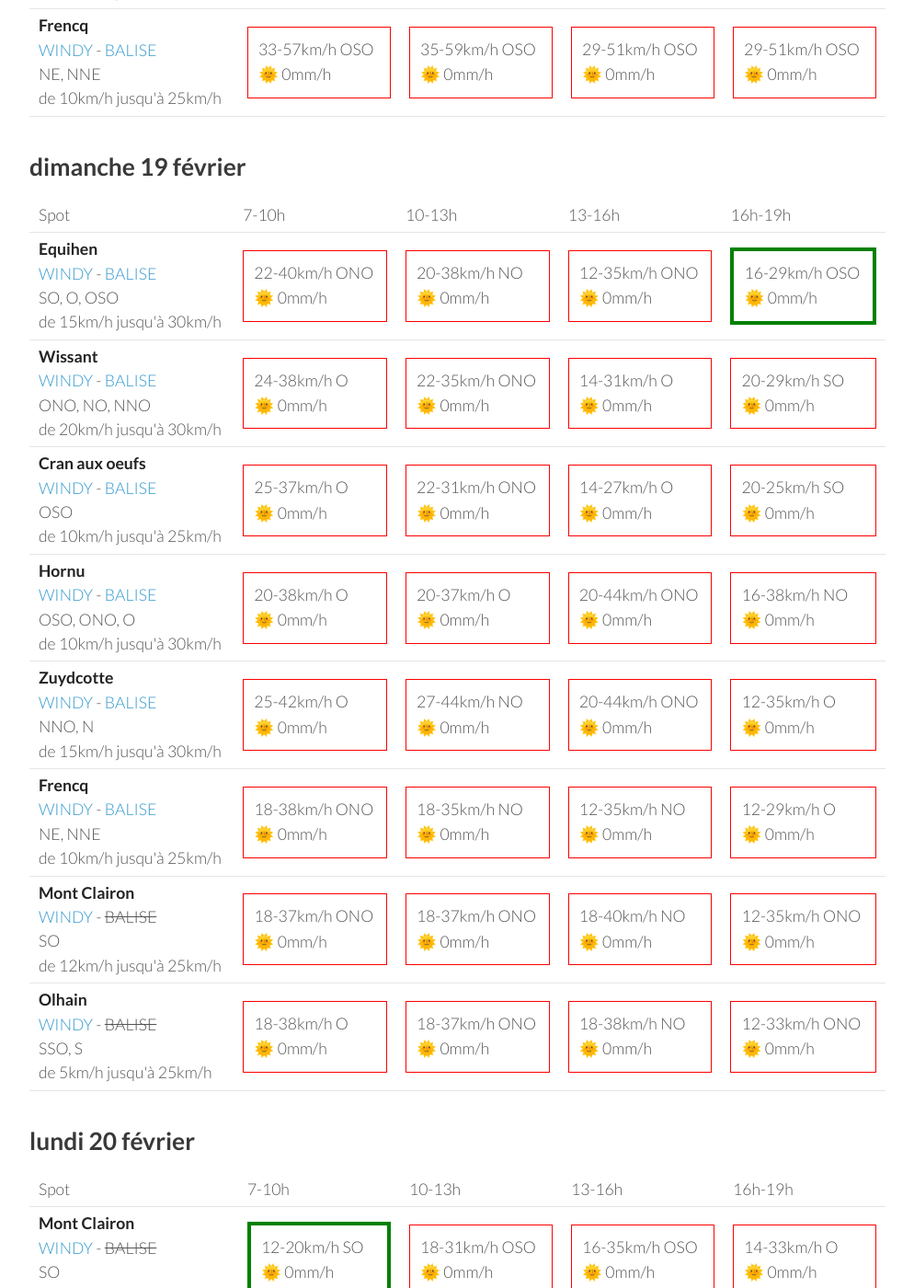
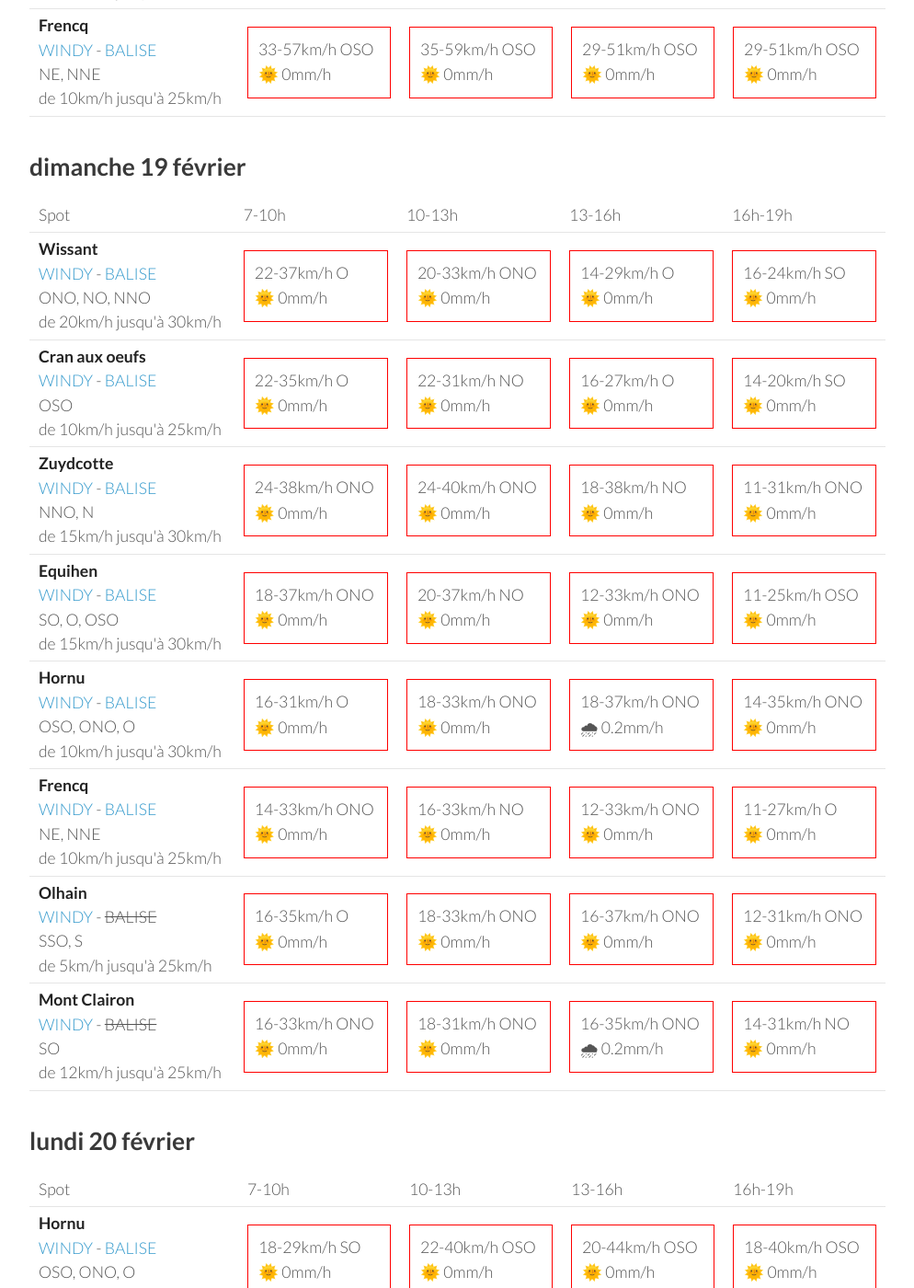
Before and after one commit to parapente-dans-le-nord/parapente-dans-le-nord.github.io, a Jekyll site: the page built from all.markdown, in a window 1280 px wide and 1400 px high, scrolled down 2931 px. Shown: the whole window at 92% size, without its empty margins (26-1020 px from the left). Built offline with Jekyll 4.4.1, drawn with Linux system fonts in a browser that asks for light colours; some of the changed text lies outside the part shown.

Commit message:
update index.markdown

```diff
--- a/all.markdown
+++ b/all.markdown
@@ -263,82 +263,82 @@ page mise à jour le vendredi 17 février 13:03
       <td>16h-19h</td>
     </tr>
 <tr>
-        <td><strong>Equihen</strong><br><a href="https://windy.com/50.679/1.572?50.279,1.571,8,m:e3CagdM">WINDY</a> - <span class=""><a href="https://balisemeteo.com/balise_histo.php?idBalise=159">BALISE</a> </span><br> <span class="vent-favorable">SO, O, OSO</span><br><span class="force-vent">de 15km/h jusqu'à 30km/h</span> </td>
-
-            <td><div class="not-flyable"><p>22-40km/h ONO</p><p>🌞 0mm/h</p></div></td>
-            <td><div class="not-flyable"><p>20-38km/h NO</p><p>🌞 0mm/h</p></div></td>
-            <td><div class="not-flyable"><p>12-35km/h ONO</p><p>🌞 0mm/h</p></div></td>
-            <td><div class="flyable"><p>16-29km/h OSO</p><p>🌞 0mm/h</p></div></td>
-
-
-    </tr>
-<tr>
         <td><strong>Wissant</strong><br><a href="https://windy.com/50.885/1.653?50.488,1.653,8,m:e3XagdU">WINDY</a> - <span class=""><a href="https://balisemeteo.com/balise_histo.php?idBalise=159">BALISE</a> </span><br> <span class="vent-favorable">ONO, NO, NNO</span><br><span class="force-vent">de 20km/h jusqu'à 30km/h</span> </td>
 
-            <td><div class="not-flyable"><p>24-38km/h O</p><p>🌞 0mm/h</p></div></td>
-            <td><div class="not-flyable"><p>22-35km/h ONO</p><p>🌞 0mm/h</p></div></td>
-            <td><div class="not-flyable"><p>14-31km/h O</p><p>🌞 0mm/h</p></div></td>
-            <td><div class="not-flyable"><p>20-29km/h SO</p><p>🌞 0mm/h</p></div></td>
+            <td><div class="not-flyable"><p>22-37km/h O</p><p>🌞 0mm/h</p></div></td>
+            <td><div class="not-flyable"><p>20-33km/h ONO</p><p>🌞 0mm/h</p></div></td>
+            <td><div class="not-flyable"><p>14-29km/h O</p><p>🌞 0mm/h</p></div></td>
+            <td><div class="not-flyable"><p>16-24km/h SO</p><p>🌞 0mm/h</p></div></td>
 
 
     </tr>
 <tr>
         <td><strong>Cran aux oeufs</strong><br><a href="https://windy.com/50.847/1.584?50.451,1.582,8,m:e3TagdN">WINDY</a> - <span class=""><a href="https://www.meteociel.fr/temps-reel/obs_villes.php?code2=7004">BALISE</a> </span><br> <span class="vent-favorable">OSO</span><br><span class="force-vent">de 10km/h jusqu'à 25km/h</span> </td>
 
-            <td><div class="not-flyable"><p>25-37km/h O</p><p>🌞 0mm/h</p></div></td>
-            <td><div class="not-flyable"><p>22-31km/h ONO</p><p>🌞 0mm/h</p></div></td>
-            <td><div class="not-flyable"><p>14-27km/h O</p><p>🌞 0mm/h</p></div></td>
-            <td><div class="not-flyable"><p>20-25km/h SO</p><p>🌞 0mm/h</p></div></td>
+            <td><div class="not-flyable"><p>22-35km/h O</p><p>🌞 0mm/h</p></div></td>
+            <td><div class="not-flyable"><p>22-31km/h NO</p><p>🌞 0mm/h</p></div></td>
+            <td><div class="not-flyable"><p>16-27km/h O</p><p>🌞 0mm/h</p></div></td>
+            <td><div class="not-flyable"><p>14-20km/h SO</p><p>🌞 0mm/h</p></div></td>
+
+
+    </tr>
+<tr>
+        <td><strong>Zuydcotte</strong><br><a href="https://windy.com/51.064/2.491?50.669,2.488,8,m:e4hagfk">WINDY</a> - <span class=""><a href="https://www.allosurf.net/meteo/live/dunkerque-station-meteo-lfak-8329.html">BALISE</a> </span><br> <span class="vent-favorable">NNO, N</span><br><span class="force-vent">de 15km/h jusqu'à 30km/h</span> </td>
+
+            <td><div class="not-flyable"><p>24-38km/h ONO</p><p>🌞 0mm/h</p></div></td>
+            <td><div class="not-flyable"><p>24-40km/h ONO</p><p>🌞 0mm/h</p></div></td>
+            <td><div class="not-flyable"><p>18-38km/h NO</p><p>🌞 0mm/h</p></div></td>
+            <td><div class="not-flyable"><p>11-31km/h ONO</p><p>🌞 0mm/h</p></div></td>
+
+
+    </tr>
+<tr>
+        <td><strong>Equihen</strong><br><a href="https://windy.com/50.679/1.572?50.279,1.571,8,m:e3CagdM">WINDY</a> - <span class=""><a href="https://balisemeteo.com/balise_histo.php?idBalise=159">BALISE</a> </span><br> <span class="vent-favorable">SO, O, OSO</span><br><span class="force-vent">de 15km/h jusqu'à 30km/h</span> </td>
+
+            <td><div class="not-flyable"><p>18-37km/h ONO</p><p>🌞 0mm/h</p></div></td>
+            <td><div class="not-flyable"><p>20-37km/h NO</p><p>🌞 0mm/h</p></div></td>
+            <td><div class="not-flyable"><p>12-33km/h ONO</p><p>🌞 0mm/h</p></div></td>
+            <td><div class="not-flyable"><p>11-25km/h OSO</p><p>🌞 0mm/h</p></div></td>
 
 
     </tr>
 <tr>
         <td><strong>Hornu</strong><br><a href="https://windy.com/50.424/3.819?50.024,3.818,8,m:e3daghw">WINDY</a> - <span class=""><a href="https://balisemeteo.com/balise_histo.php?idBalise=5040">BALISE</a> </span><br> <span class="vent-favorable">OSO, ONO, O</span><br><span class="force-vent">de 10km/h jusqu'à 30km/h</span> </td>
 
-            <td><div class="not-flyable"><p>20-38km/h O</p><p>🌞 0mm/h</p></div></td>
-            <td><div class="not-flyable"><p>20-37km/h O</p><p>🌞 0mm/h</p></div></td>
-            <td><div class="not-flyable"><p>20-44km/h ONO</p><p>🌞 0mm/h</p></div></td>
-            <td><div class="not-flyable"><p>16-38km/h NO</p><p>🌞 0mm/h</p></div></td>
-
-
-    </tr>
-<tr>
-        <td><strong>Zuydcotte</strong><br><a href="https://windy.com/51.064/2.491?50.669,2.488,8,m:e4hagfk">WINDY</a> - <span class=""><a href="https://www.allosurf.net/meteo/live/dunkerque-station-meteo-lfak-8329.html">BALISE</a> </span><br> <span class="vent-favorable">NNO, N</span><br><span class="force-vent">de 15km/h jusqu'à 30km/h</span> </td>
-
-            <td><div class="not-flyable"><p>25-42km/h O</p><p>🌞 0mm/h</p></div></td>
-            <td><div class="not-flyable"><p>27-44km/h NO</p><p>🌞 0mm/h</p></div></td>
-            <td><div class="not-flyable"><p>20-44km/h ONO</p><p>🌞 0mm/h</p></div></td>
-            <td><div class="not-flyable"><p>12-35km/h O</p><p>🌞 0mm/h</p></div></td>
+            <td><div class="not-flyable"><p>16-31km/h O</p><p>🌞 0mm/h</p></div></td>
+            <td><div class="not-flyable"><p>18-33km/h ONO</p><p>🌞 0mm/h</p></div></td>
+            <td><div class="not-flyable"><p>18-37km/h ONO</p><p>🌧 0.2mm/h</p></div></td>
+            <td><div class="not-flyable"><p>14-35km/h ONO</p><p>🌞 0mm/h</p></div></td>
 
 
     </tr>
 <tr>
         <td><strong>Frencq</strong><br><a href="https://windy.com/50.559/1.669?50.159,1.670,8,m:e3qagdV">WINDY</a> - <span class=""><a href="https://balisemeteo.com/balise_histo.php?idBalise=159">BALISE</a> </span><br> <span class="vent-favorable">NE, NNE</span><br><span class="force-vent">de 10km/h jusqu'à 25km/h</span> </td>
 
-            <td><div class="not-flyable"><p>18-38km/h ONO</p><p>🌞 0mm/h</p></div></td>
-            <td><div class="not-flyable"><p>18-35km/h NO</p><p>🌞 0mm/h</p></div></td>
-            <td><div class="not-flyable"><p>12-35km/h NO</p><p>🌞 0mm/h</p></div></td>
-            <td><div class="not-flyable"><p>12-29km/h O</p><p>🌞 0mm/h</p></div></td>
+            <td><div class="not-flyable"><p>14-33km/h ONO</p><p>🌞 0mm/h</p></div></td>
+            <td><div class="not-flyable"><p>16-33km/h NO</p><p>🌞 0mm/h</p></div></td>
+            <td><div class="not-flyable"><p>12-33km/h ONO</p><p>🌞 0mm/h</p></div></td>
+            <td><div class="not-flyable"><p>11-27km/h O</p><p>🌞 0mm/h</p></div></td>
+
+
+    </tr>
+<tr>
+        <td><strong>Olhain</strong><br><a href="https://windy.com/50.434/2.586?50.031,2.587,8,m:e3eagft">WINDY</a> - <span class="no-balise"> BALISE </span><br> <span class="vent-favorable">SSO, S</span><br><span class="force-vent">de 5km/h jusqu'à 25km/h</span> </td>
+
+            <td><div class="not-flyable"><p>16-35km/h O</p><p>🌞 0mm/h</p></div></td>
+            <td><div class="not-flyable"><p>18-33km/h ONO</p><p>🌞 0mm/h</p></div></td>
+            <td><div class="not-flyable"><p>16-37km/h ONO</p><p>🌞 0mm/h</p></div></td>
+            <td><div class="not-flyable"><p>12-31km/h ONO</p><p>🌞 0mm/h</p></div></td>
 
 
     </tr>
 <tr>
         <td><strong>Mont Clairon</strong><br><a href="https://windy.com/49.919/2.729?49.515,2.730,8,m:e2magfH">WINDY</a> - <span class="no-balise"> BALISE </span><br> <span class="vent-favorable">SO</span><br><span class="force-vent">de 12km/h jusqu'à 25km/h</span> </td>
 
-            <td><div class="not-flyable"><p>18-37km/h ONO</p><p>🌞 0mm/h</p></div></td>
-            <td><div class="not-flyable"><p>18-37km/h ONO</p><p>🌞 0mm/h</p></div></td>
-            <td><div class="not-flyable"><p>18-40km/h NO</p><p>🌞 0mm/h</p></div></td>
-            <td><div class="not-flyable"><p>12-35km/h ONO</p><p>🌞 0mm/h</p></div></td>
-
-
-    </tr>
-<tr>
-        <td><strong>Olhain</strong><br><a href="https://windy.com/50.434/2.586?50.031,2.587,8,m:e3eagft">WINDY</a> - <span class="no-balise"> BALISE </span><br> <span class="vent-favorable">SSO, S</span><br><span class="force-vent">de 5km/h jusqu'à 25km/h</span> </td>
-
-            <td><div class="not-flyable"><p>18-38km/h O</p><p>🌞 0mm/h</p></div></td>
-            <td><div class="not-flyable"><p>18-37km/h ONO</p><p>🌞 0mm/h</p></div></td>
-            <td><div class="not-flyable"><p>18-38km/h NO</p><p>🌞 0mm/h</p></div></td>
-            <td><div class="not-flyable"><p>12-33km/h ONO</p><p>🌞 0mm/h</p></div></td>
+            <td><div class="not-flyable"><p>16-33km/h ONO</p><p>🌞 0mm/h</p></div></td>
+            <td><div class="not-flyable"><p>18-31km/h ONO</p><p>🌞 0mm/h</p></div></td>
+            <td><div class="not-flyable"><p>16-35km/h ONO</p><p>🌧 0.2mm/h</p></div></td>
+            <td><div class="not-flyable"><p>14-31km/h NO</p><p>🌞 0mm/h</p></div></td>
 
 
     </tr>
@@ -359,32 +359,42 @@ page mise à jour le vendredi 17 février 13:03
       <td>16h-19h</td>
     </tr>
 <tr>
-        <td><strong>Mont Clairon</strong><br><a href="https://windy.com/49.919/2.729?49.515,2.730,8,m:e2magfH">WINDY</a> - <span class="no-balise"> BALISE </span><br> <span class="vent-favorable">SO</span><br><span class="force-vent">de 12km/h jusqu'à 25km/h</span> </td>
+        <td><strong>Hornu</strong><br><a href="https://windy.com/50.424/3.819?50.024,3.818,8,m:e3daghw">WINDY</a> - <span class=""><a href="https://balisemeteo.com/balise_histo.php?idBalise=5040">BALISE</a> </span><br> <span class="vent-favorable">OSO, ONO, O</span><br><span class="force-vent">de 10km/h jusqu'à 30km/h</span> </td>
 
-            <td><div class="flyable"><p>12-20km/h SO</p><p>🌞 0mm/h</p></div></td>
-            <td><div class="not-flyable"><p>18-31km/h OSO</p><p>🌞 0mm/h</p></div></td>
-            <td><div class="not-flyable"><p>16-35km/h OSO</p><p>🌞 0mm/h</p></div></td>
-            <td><div class="not-flyable"><p>14-33km/h O</p><p>🌞 0mm/h</p></div></td>
+            <td><div class="not-flyable"><p>18-29km/h SO</p><p>🌞 0mm/h</p></div></td>
+            <td><div class="not-flyable"><p>22-40km/h OSO</p><p>🌞 0mm/h</p></div></td>
+            <td><div class="not-flyable"><p>20-44km/h OSO</p><p>🌞 0mm/h</p></div></td>
+            <td><div class="not-flyable"><p>18-40km/h OSO</p><p>🌞 0mm/h</p></div></td>
 
 
     </tr>
 <tr>
         <td><strong>Cran aux oeufs</strong><br><a href="https://windy.com/50.847/1.584?50.451,1.582,8,m:e3TagdN">WINDY</a> - <span class=""><a href="https://www.meteociel.fr/temps-reel/obs_villes.php?code2=7004">BALISE</a> </span><br> <span class="vent-favorable">OSO</span><br><span class="force-vent">de 10km/h jusqu'à 25km/h</span> </td>
 
-            <td><div class="not-flyable"><p>27-35km/h OSO</p><p>🌞 0mm/h</p></div></td>
-            <td><div class="not-flyable"><p>29-38km/h OSO</p><p>🌞 0mm/h</p></div></td>
-            <td><div class="not-flyable"><p>33-42km/h SO</p><p>🌞 0mm/h</p></div></td>
+            <td><div class="not-flyable"><p>27-37km/h OSO</p><p>🌞 0mm/h</p></div></td>
+            <td><div class="not-flyable"><p>27-37km/h OSO</p><p>🌞 0mm/h</p></div></td>
+            <td><div class="not-flyable"><p>31-38km/h SO</p><p>🌞 0mm/h</p></div></td>
             <td><div class="not-flyable"><p>31-42km/h OSO</p><p>🌞 0mm/h</p></div></td>
 
 
     </tr>
 <tr>
-        <td><strong>Hornu</strong><br><a href="https://windy.com/50.424/3.819?50.024,3.818,8,m:e3daghw">WINDY</a> - <span class=""><a href="https://balisemeteo.com/balise_histo.php?idBalise=5040">BALISE</a> </span><br> <span class="vent-favorable">OSO, ONO, O</span><br><span class="force-vent">de 10km/h jusqu'à 30km/h</span> </td>
+        <td><strong>Mont Clairon</strong><br><a href="https://windy.com/49.919/2.729?49.515,2.730,8,m:e2magfH">WINDY</a> - <span class="no-balise"> BALISE </span><br> <span class="vent-favorable">SO</span><br><span class="force-vent">de 12km/h jusqu'à 25km/h</span> </td>
 
-            <td><div class="not-flyable"><p>18-31km/h SO</p><p>🌞 0mm/h</p></div></td>
-            <td><div class="not-flyable"><p>20-37km/h SO</p><p>🌞 0mm/h</p></div></td>
-            <td><div class="not-flyable"><p>22-44km/h OSO</p><p>🌞 0mm/h</p></div></td>
-            <td><div class="not-flyable"><p>20-42km/h OSO</p><p>🌞 0mm/h</p></div></td>
+            <td><div class="not-flyable"><p>11-18km/h SO</p><p>🌞 0mm/h</p></div></td>
+            <td><div class="not-flyable"><p>12-25km/h OSO</p><p>🌞 0mm/h</p></div></td>
+            <td><div class="not-flyable"><p>12-27km/h OSO</p><p>🌞 0mm/h</p></div></td>
+            <td><div class="not-flyable"><p>9-25km/h OSO</p><p>🌞 0mm/h</p></div></td>
+
+
+    </tr>
+<tr>
+        <td><strong>Equihen</strong><br><a href="https://windy.com/50.679/1.572?50.279,1.571,8,m:e3CagdM">WINDY</a> - <span class=""><a href="https://balisemeteo.com/balise_histo.php?idBalise=159">BALISE</a> </span><br> <span class="vent-favorable">SO, O, OSO</span><br><span class="force-vent">de 15km/h jusqu'à 30km/h</span> </td>
+
+            <td><div class="not-flyable"><p>22-37km/h OSO</p><p>🌞 0mm/h</p></div></td>
+            <td><div class="not-flyable"><p>22-40km/h OSO</p><p>🌞 0mm/h</p></div></td>
+            <td><div class="not-flyable"><p>25-44km/h OSO</p><p>🌞 0mm/h</p></div></td>
+            <td><div class="not-flyable"><p>24-46km/h OSO</p><p>🌞 0mm/h</p></div></td>
 
 
     </tr>
@@ -392,48 +402,28 @@ page mise à jour le vendredi 17 février 13:03
         <td><strong>La Comté</strong><br><a href="https://windy.com/50.426/2.500?50.025,2.499,8">WINDY</a> - <span class=""><a href="https://balisemeteo.com/balise.php?idBalise=">BALISE</a> </span><br> <span class="vent-favorable">O, ONO, NO</span><br><span class="force-vent">de 6km/h jusqu'à 25km/h</span> </td>
 
             <td><div class="not-flyable"><p>20-35km/h OSO</p><p>🌞 0mm/h</p></div></td>
-            <td><div class="not-flyable"><p>24-44km/h O</p><p>🌞 0mm/h</p></div></td>
+            <td><div class="not-flyable"><p>22-38km/h OSO</p><p>🌞 0mm/h</p></div></td>
+            <td><div class="not-flyable"><p>24-46km/h OSO</p><p>🌞 0mm/h</p></div></td>
+            <td><div class="not-flyable"><p>20-44km/h OSO</p><p>🌞 0mm/h</p></div></td>
+
+
+    </tr>
+<tr>
+        <td><strong>Dannes</strong><br><a href="https://windy.com/50.587/1.637?50.188,1.637,8">WINDY</a> - <span class="no-balise"> BALISE </span><br> <span class="vent-favorable">O, OSO, SO, ONO</span><br><span class="force-vent">de 12km/h jusqu'à 20km/h</span> </td>
+
+            <td><div class="not-flyable"><p>18-35km/h OSO</p><p>🌞 0mm/h</p></div></td>
+            <td><div class="not-flyable"><p>22-40km/h OSO</p><p>🌞 0mm/h</p></div></td>
             <td><div class="not-flyable"><p>22-42km/h OSO</p><p>🌞 0mm/h</p></div></td>
             <td><div class="not-flyable"><p>22-42km/h OSO</p><p>🌞 0mm/h</p></div></td>
 
 
     </tr>
 <tr>
-        <td><strong>Equihen</strong><br><a href="https://windy.com/50.679/1.572?50.279,1.571,8,m:e3CagdM">WINDY</a> - <span class=""><a href="https://balisemeteo.com/balise_histo.php?idBalise=159">BALISE</a> </span><br> <span class="vent-favorable">SO, O, OSO</span><br><span class="force-vent">de 15km/h jusqu'à 30km/h</span> </td>
-
-            <td><div class="not-flyable"><p>20-35km/h OSO</p><p>🌞 0mm/h</p></div></td>
-            <td><div class="not-flyable"><p>24-42km/h OSO</p><p>🌞 0mm/h</p></div></td>
-            <td><div class="not-flyable"><p>29-50km/h SO</p><p>🌞 0mm/h</p></div></td>
-            <td><div class="not-flyable"><p>25-50km/h OSO</p><p>🌞 0mm/h</p></div></td>
-
-
-    </tr>
-<tr>
-        <td><strong>Dannes</strong><br><a href="https://windy.com/50.587/1.637?50.188,1.637,8">WINDY</a> - <span class="no-balise"> BALISE </span><br> <span class="vent-favorable">O, OSO, SO, ONO</span><br><span class="force-vent">de 12km/h jusqu'à 20km/h</span> </td>
-
-            <td><div class="not-flyable"><p>16-31km/h OSO</p><p>🌞 0mm/h</p></div></td>
-            <td><div class="not-flyable"><p>20-40km/h OSO</p><p>🌞 0mm/h</p></div></td>
-            <td><div class="not-flyable"><p>24-46km/h OSO</p><p>🌞 0mm/h</p></div></td>
-            <td><div class="not-flyable"><p>22-48km/h OSO</p><p>🌞 0mm/h</p></div></td>
-
-
-    </tr>
-<tr>
-        <td><strong>Zuydcotte</strong><br><a href="https://windy.com/51.064/2.491?50.669,2.488,8,m:e4hagfk">WINDY</a> - <span class=""><a href="https://www.allosurf.net/meteo/live/dunkerque-station-meteo-lfak-8329.html">BALISE</a> </span><br> <span class="vent-favorable">NNO, N</span><br><span class="force-vent">de 15km/h jusqu'à 30km/h</span> </td>
-
-            <td><div class="not-flyable"><p>24-37km/h OSO</p><p>🌞 0mm/h</p></div></td>
-            <td><div class="not-flyable"><p>24-38km/h OSO</p><p>🌞 0mm/h</p></div></td>
-            <td><div class="not-flyable"><p>31-50km/h OSO</p><p>🌞 0mm/h</p></div></td>
-            <td><div class="not-flyable"><p>27-50km/h OSO</p><p>🌞 0mm/h</p></div></td>
-
-
-    </tr>
-<tr>
         <td><strong>Wissant</strong><br><a href="https://windy.com/50.885/1.653?50.488,1.653,8,m:e3XagdU">WINDY</a> - <span class=""><a href="https://balisemeteo.com/balise_histo.php?idBalise=159">BALISE</a> </span><br> <span class="vent-favorable">ONO, NO, NNO</span><br><span class="force-vent">de 20km/h jusqu'à 30km/h</span> </td>
 
-            <td><div class="not-flyable"><p>27-38km/h OSO</p><p>🌞 0mm/h</p></div></td>
+            <td><div class="not-flyable"><p>29-40km/h OSO</p><p>🌞 0mm/h</p></div></td>
             <td><div class="not-flyable"><p>29-42km/h OSO</p><p>🌞 0mm/h</p></div></td>
-            <td><div class="not-flyable"><p>33-48km/h OSO</p><p>🌞 0mm/h</p></div></td>
+            <td><div class="not-flyable"><p>31-46km/h SO</p><p>🌞 0mm/h</p></div></td>
             <td><div class="not-flyable"><p>31-48km/h OSO</p><p>🌞 0mm/h</p></div></td>
 
 
@@ -441,30 +431,40 @@ page mise à jour le vendredi 17 février 13:03
 <tr>
         <td><strong>Olhain</strong><br><a href="https://windy.com/50.434/2.586?50.031,2.587,8,m:e3eagft">WINDY</a> - <span class="no-balise"> BALISE </span><br> <span class="vent-favorable">SSO, S</span><br><span class="force-vent">de 5km/h jusqu'à 25km/h</span> </td>
 
-            <td><div class="not-flyable"><p>20-33km/h OSO</p><p>🌞 0mm/h</p></div></td>
-            <td><div class="not-flyable"><p>24-42km/h O</p><p>🌞 0mm/h</p></div></td>
-            <td><div class="not-flyable"><p>22-42km/h OSO</p><p>🌞 0mm/h</p></div></td>
-            <td><div class="not-flyable"><p>22-42km/h OSO</p><p>🌞 0mm/h</p></div></td>
+            <td><div class="not-flyable"><p>20-35km/h OSO</p><p>🌞 0mm/h</p></div></td>
+            <td><div class="not-flyable"><p>24-40km/h OSO</p><p>🌞 0mm/h</p></div></td>
+            <td><div class="not-flyable"><p>24-48km/h OSO</p><p>🌞 0mm/h</p></div></td>
+            <td><div class="not-flyable"><p>20-44km/h OSO</p><p>🌞 0mm/h</p></div></td>
+
+
+    </tr>
+<tr>
+        <td><strong>Zuydcotte</strong><br><a href="https://windy.com/51.064/2.491?50.669,2.488,8,m:e4hagfk">WINDY</a> - <span class=""><a href="https://www.allosurf.net/meteo/live/dunkerque-station-meteo-lfak-8329.html">BALISE</a> </span><br> <span class="vent-favorable">NNO, N</span><br><span class="force-vent">de 15km/h jusqu'à 30km/h</span> </td>
+
+            <td><div class="not-flyable"><p>25-38km/h OSO</p><p>🌞 0mm/h</p></div></td>
+            <td><div class="not-flyable"><p>29-46km/h OSO</p><p>🌞 0mm/h</p></div></td>
+            <td><div class="not-flyable"><p>29-48km/h OSO</p><p>🌞 0mm/h</p></div></td>
+            <td><div class="not-flyable"><p>27-48km/h OSO</p><p>🌞 0mm/h</p></div></td>
 
 
     </tr>
 <tr>
         <td><strong>Frencq</strong><br><a href="https://windy.com/50.559/1.669?50.159,1.670,8,m:e3qagdV">WINDY</a> - <span class=""><a href="https://balisemeteo.com/balise_histo.php?idBalise=159">BALISE</a> </span><br> <span class="vent-favorable">NE, NNE</span><br><span class="force-vent">de 10km/h jusqu'à 25km/h</span> </td>
 
-            <td><div class="not-flyable"><p>16-31km/h OSO</p><p>🌞 0mm/h</p></div></td>
+            <td><div class="not-flyable"><p>18-33km/h OSO</p><p>🌞 0mm/h</p></div></td>
             <td><div class="not-flyable"><p>20-40km/h OSO</p><p>🌞 0mm/h</p></div></td>
-            <td><div class="not-flyable"><p>24-44km/h OSO</p><p>🌞 0mm/h</p></div></td>
-            <td><div class="not-flyable"><p>22-46km/h OSO</p><p>🌞 0mm/h</p></div></td>
+            <td><div class="not-flyable"><p>22-42km/h OSO</p><p>🌞 0mm/h</p></div></td>
+            <td><div class="not-flyable"><p>20-42km/h OSO</p><p>🌞 0mm/h</p></div></td>
 
 
     </tr>
 <tr>
         <td><strong>Licques</strong><br><a href="https://windy.com/50.786/1.936?50.388,1.934,8">WINDY</a> - <span class="no-balise"> BALISE </span><br> <span class="vent-favorable">S, SSE, SE</span><br><span class="force-vent">de 10km/h jusqu'à 25km/h</span> </td>
 
-            <td><div class="not-flyable"><p>22-40km/h OSO</p><p>🌞 0mm/h</p></div></td>
-            <td><div class="not-flyable"><p>24-42km/h OSO</p><p>🌞 0mm/h</p></div></td>
-            <td><div class="not-flyable"><p>27-53km/h OSO</p><p>🌞 0mm/h</p></div></td>
-            <td><div class="not-flyable"><p>25-53km/h OSO</p><p>🌞 0mm/h</p></div></td>
+            <td><div class="not-flyable"><p>22-42km/h OSO</p><p>🌞 0mm/h</p></div></td>
+            <td><div class="not-flyable"><p>24-46km/h OSO</p><p>🌞 0mm/h</p></div></td>
+            <td><div class="not-flyable"><p>25-50km/h OSO</p><p>🌞 0mm/h</p></div></td>
+            <td><div class="not-flyable"><p>24-50km/h OSO</p><p>🌞 0mm/h</p></div></td>
 
 
     </tr>
```
Also changed, not shown: other parts of all.markdown (+1 -1 lines), index.markdown (+1 -53 lines).
